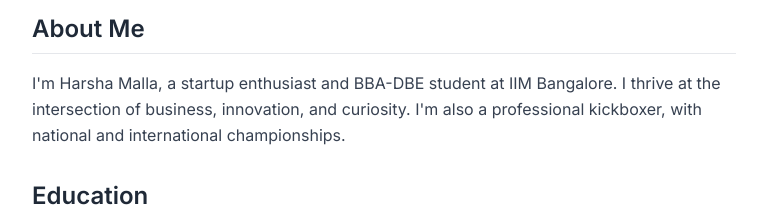
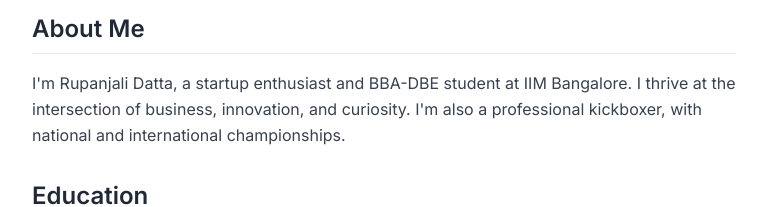
Before and after one commit to rupa-artist/IIMB-Mid-term-project, a plain HTML site: page index.html in a window 1280 px wide. Shown: the part 179-386 px from the top of the page, without its empty margins (256-1023 px from the left). Drawn offline with nearby package versions, Linux system fonts and the light colour scheme.

Commit message:
Update index.html

```diff
--- a/index.html
+++ b/index.html
@@ -31,7 +31,7 @@
         <section id="about" class="mb-8">
             <h2 class="text-2xl font-semibold text-gray-800 mb-4 border-b border-gray-200 pb-2">About Me</h2>
             <p class="text-gray-700 leading-relaxed">
-                I'm Harsha Malla, a startup enthusiast and BBA-DBE student at IIM Bangalore. I thrive at the intersection of business, innovation, and curiosity. I'm also a professional kickboxer, with national and international championships.
+                I'm Rupanjali Datta, a startup enthusiast and BBA-DBE student at IIM Bangalore. I thrive at the intersection of business, innovation, and curiosity. I'm also a professional kickboxer, with national and international championships.
             </p>
         </section>
 
```
